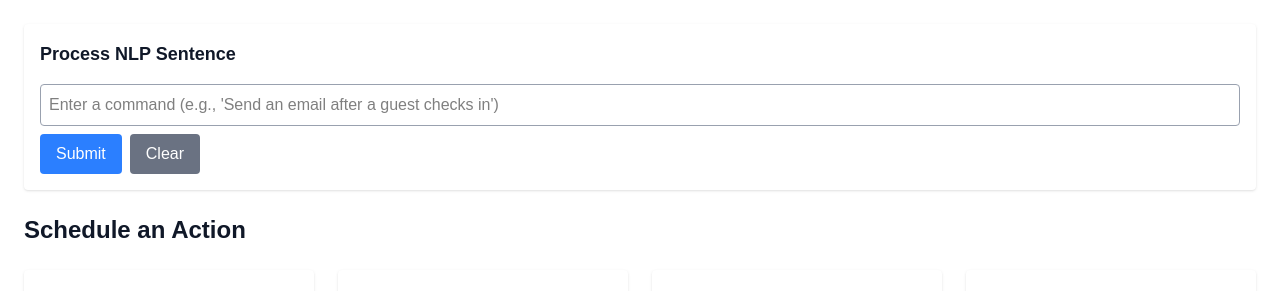
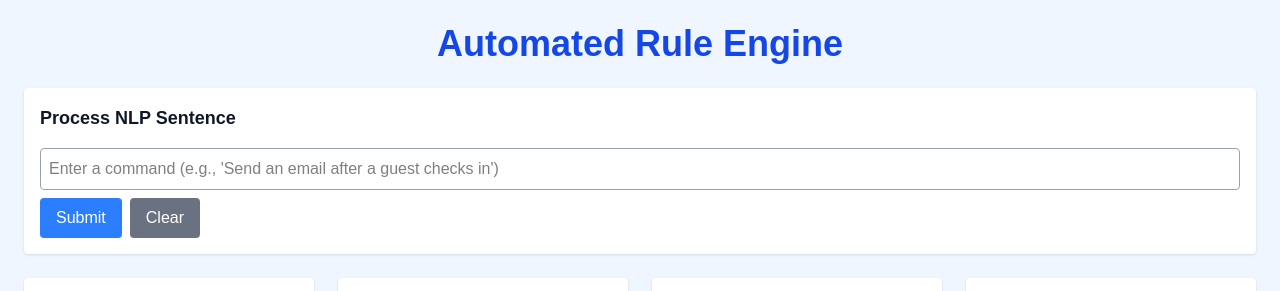
Before and after one commit to kdabiedeen/assess-op, a Next.js app: page / in a window 1280 px wide. Shown: the top 291 px of the page. Built offline with nearby package versions, Linux system fonts and the light colour scheme; no server answers; the database is empty.

Commit message:
update title

```diff
--- a/app/page.tsx
+++ b/app/page.tsx
@@ -119,9 +119,11 @@ export default function ScheduleActionPage() {
   };
 
   return (
-    <div className="max-w-7xl mx-auto p-6">
+    <div className="max-w-7xl mx-auto p-6 bg-blue-50">
+      <h1 className="text-4xl font-bold mb-6 text-blue-700 text-center">
+        Automated Rule Engine
+      </h1>
       <NlpProcessor />
-      <h2 className="text-2xl font-bold mb-6 text-gray-900">Schedule an Action</h2>
       <div className="grid grid-cols-1 lg:grid-cols-4 gap-6">
         <div className="space-y-6">
           <RuleForm handleSubmit={handleSubmit} />
```
Also changed, not shown: 1 other file (tests, documents, lock files or other folders).
